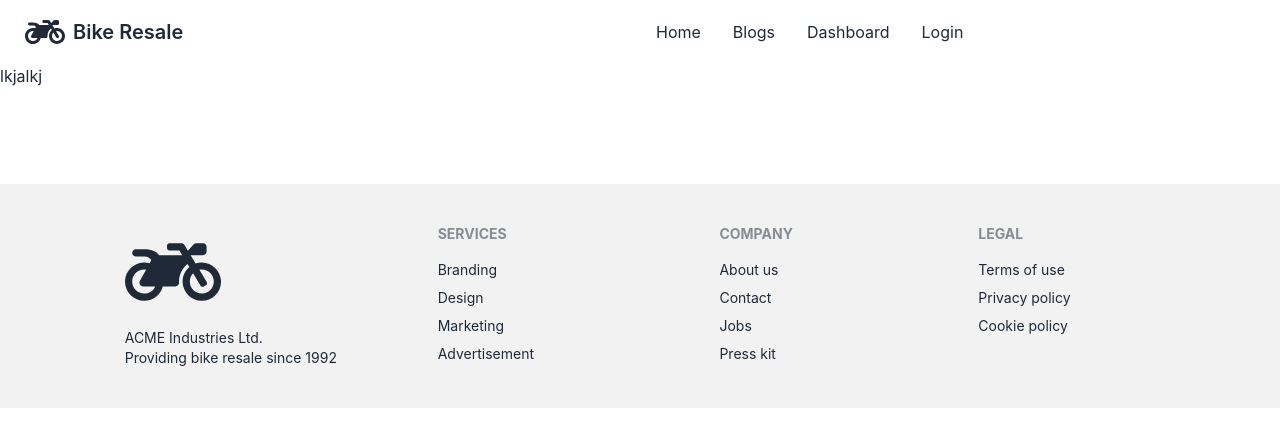
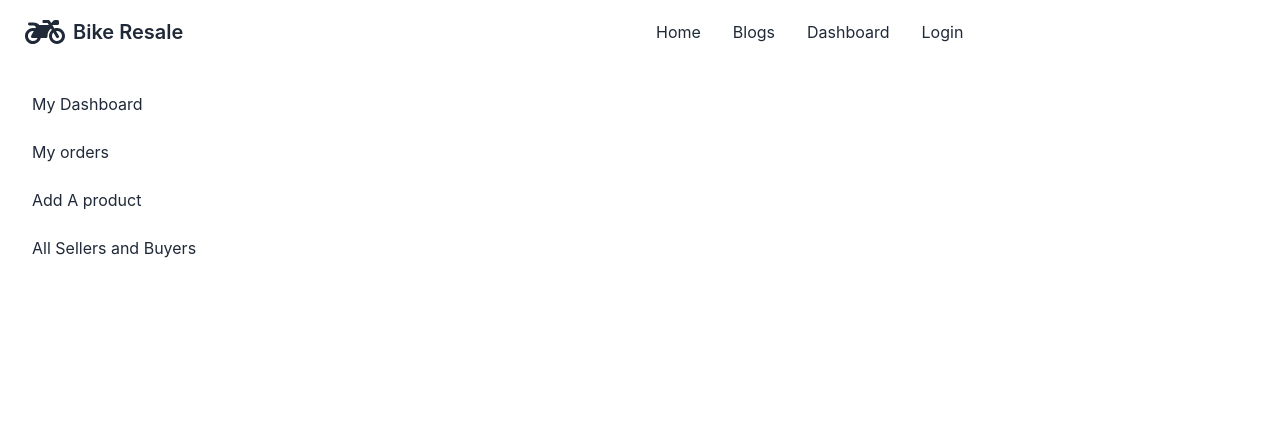
Before and after one commit to Mohammod-Ali/bike-resale, a React (Create React App) app: page /dashboard in a window 1280 px wide. Shown: the top 446 px of the page. Built offline with nearby package versions, Linux system fonts and the light colour scheme; no server answers.

Commit message:
dashboard route and component added

```diff
--- a/src/Pages/Dashboard/Dashboard.js
+++ b/src/Pages/Dashboard/Dashboard.js
@@ -3,7 +3,7 @@ import React from 'react';
 const Dashboard = () => {
     return (
         <div>
-            lkjalkj
+
         </div>
     );
 };
--- a/src/Pages/Home/Categories/Categories.js
+++ b/src/Pages/Home/Categories/Categories.js
@@ -1,14 +1,22 @@
+import { useQuery } from '@tanstack/react-query';
 import React, { useEffect, useState } from 'react';
 import CategoryCard from './CategoryCard';
 
 const Categories = ({setCategory}) => {
-    const [categories, setCategories] = useState()
+    // const [categories, setCategories] = useState()
 
-    useEffect( () => {
-        fetch('http://localhost:5000/bikeCategories')
+    const {data: categories = []} = useQuery({
+        queryKey: ['bikeCategories'],
+        queryFn: () => fetch('http://localhost:5000/bikeCategories')
         .then(res => res.json())
-        .then(data => setCategories(data))
-    },[])
+    })
+
+    // useEffect( () => {
+    //     fetch('http://localhost:5000/bikeCategories')
+    //     .then(res => res.json())
+    //     .then(data => setCategories(data))
+    // },[])
+
     return (
         <div className='mt-32 mb-20'>
             <h1 className='text-center text-5xl mb-10 font-semibold'>Choose Your Brand</h1>
--- a/src/Pages/Home/Home/Home.js
+++ b/src/Pages/Home/Home/Home.js
@@ -1,3 +1,4 @@
+import { useQuery } from '@tanstack/react-query';
 import React, { useEffect, useState } from 'react';
 import Banner from '../Banner/Banner';
 import BikeCard from '../BikeCard/BikeCard';
@@ -7,15 +8,21 @@ import CategoryCart from '../CategoryCart/CategoryCart';
 
 
 const Home = () => {
-    const [bikes, setBikes] = useState()
+    // const [bikes, setBikes] = useState()
     const [category, setCategory] = useState()
 console.log(category)
 
-    useEffect( () =>{
-        fetch('http://localhost:5000/bikeCollections')
-        .then(res => res.json())
-        .then(data => setBikes(data))
-    },[])
+const {data: bikes = []} = useQuery({
+    queryKey: ["bikeCollections"],
+    queryFn: () => fetch('http://localhost:5000/bikeCollections')
+    .then(res => res.json())
+})
+
+    // useEffect( () =>{
+    //     fetch('http://localhost:5000/bikeCollections')
+    //     .then(res => res.json())
+    //     .then(data => setBikes(data))
+    // },[])
 
 
     return (
--- a/src/context/AuthProvider/AuthProvider.js
+++ b/src/context/AuthProvider/AuthProvider.js
@@ -23,7 +23,7 @@ const AuthProvider = ({children}) => {
 
     // update user profile name
     const updateUser = (userInfo) =>{
-        return updateProfile(user, userInfo)
+        return updateProfile(auth.currentUser, userInfo)
 
     }
 
--- a/src/index.js
+++ b/src/index.js
@@ -4,13 +4,23 @@ import './index.css';
 import App from './App';
 import reportWebVitals from './reportWebVitals';
 import AuthProvider from './context/AuthProvider/AuthProvider';
+import {
+  QueryClient,
+  QueryClientProvider,
+} from '@tanstack/react-query'
+
+const queryClient = new QueryClient()
+
 
 const root = ReactDOM.createRoot(document.getElementById('root'));
 root.render(
   <React.StrictMode>
+    <QueryClientProvider client={queryClient}>
     <AuthProvider>
     <App />
     </AuthProvider>
+    </QueryClientProvider>
+
   </React.StrictMode>
 );
 
--- /dev/null
+++ b/src/layout/DashboardLayout.js
@@ -0,0 +1,41 @@
+import React from 'react';
+import { Link, Outlet } from 'react-router-dom';
+
+import Navbar from '../Pages/Shared/Navbar/Navbar';
+
+
+const DashboardLayout = () => {
+  // const { user } = useContext(AuthContext)
+  // const [isAdmin] = useAdmin(user?.email)
+
+    return (
+        <div>
+            <Navbar></Navbar>
+            <div className="drawer drawer-mobile">
+  <input id="dashboard-drawer" type="checkbox" className="drawer-toggle" />
+  <div className="drawer-content ">
+   <Outlet></Outlet>
+
+  </div>
+  <div className="drawer-side">
+    <label htmlFor="dashboard-drawer" className="drawer-overlay"></label>
+    <ul className="menu p-4 w-80 text-base-content">
+
+      <li><Link to='/dashboard'>My Dashboard</Link></li>
+      {
+         <>
+        <li><Link to='/dashboard/allorders'>My orders</Link></li>
+        <li><Link to='/dashboard/addproduct'>Add A product</Link></li>
+        <li><Link to='/dashboard/allbuyerandseller'>All Sellers and Buyers </Link></li>
+        </>
+
+      }
+    </ul>
+
+  </div>
+</div>
+        </div>
+    );
+};
+
+export default DashboardLayout;
```
Also changed, not shown: src/Routes/Routes/Routes.js (+13 -4 lines).
